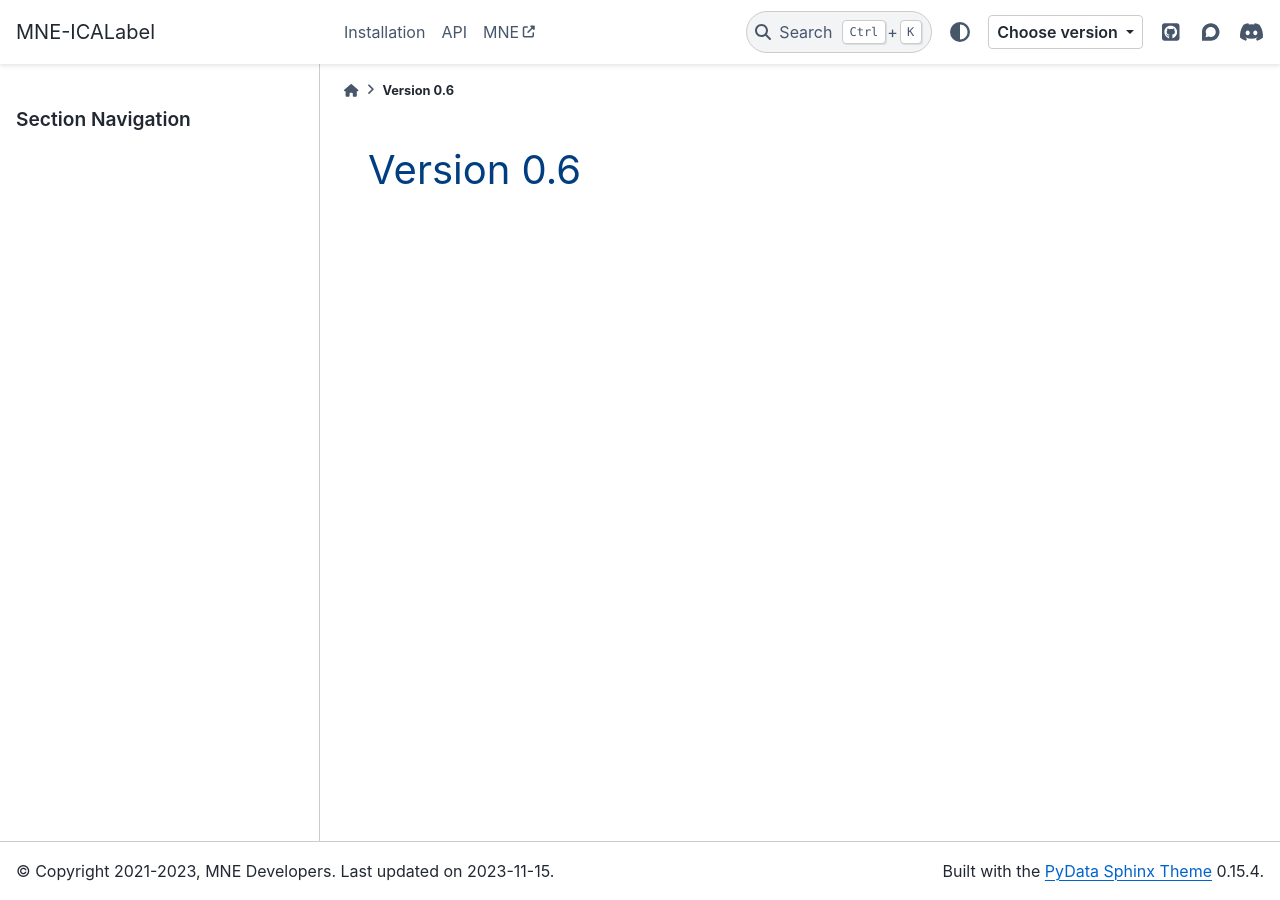
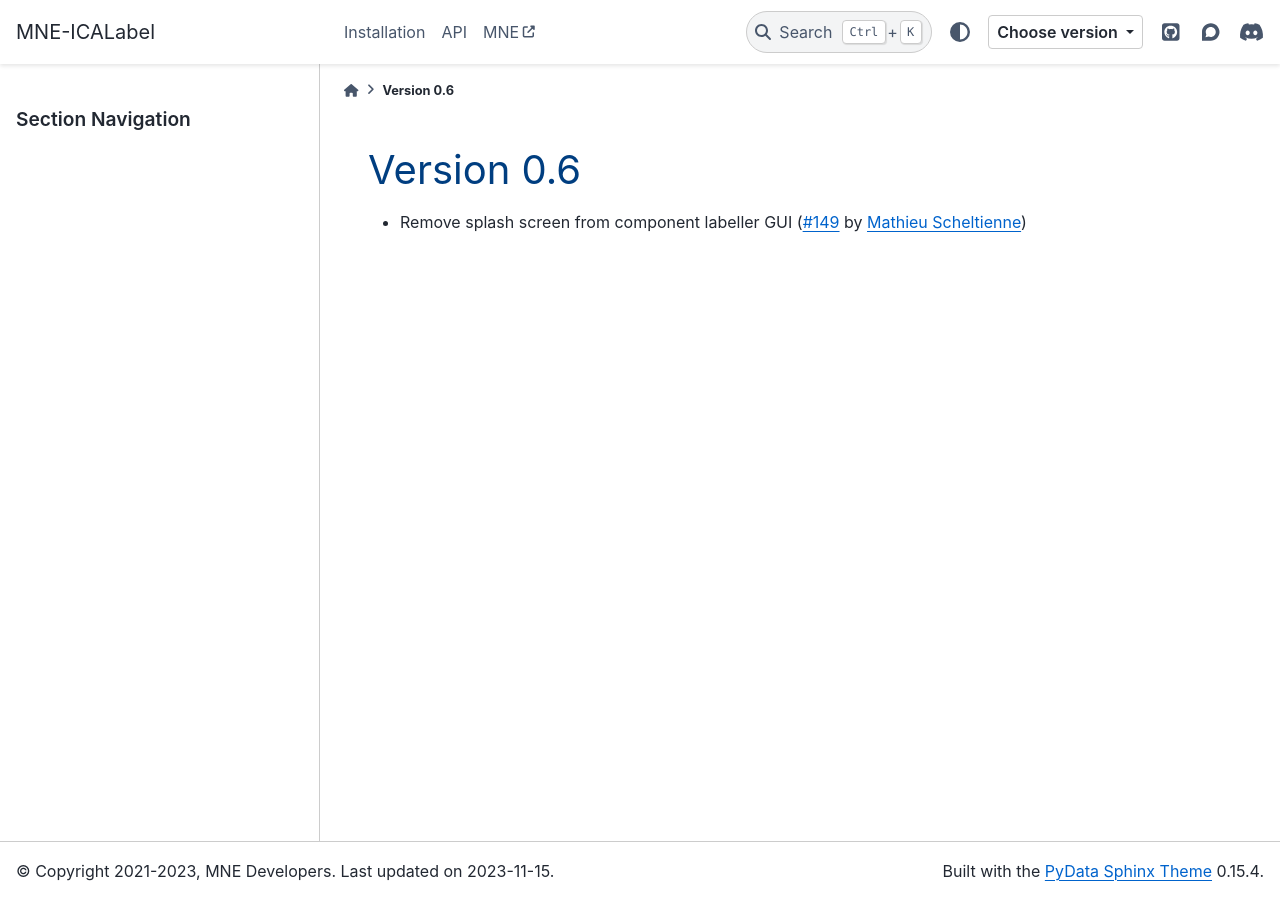
Before and after one commit to mne-tools/mne-icalabel, a Sphinx documentation site: the page built from doc/changes/latest.rst, in a window 1280 px wide. Built offline with Sphinx 7.4.7 and the PyData theme 0.15.4, drawn with Linux system fonts in a browser that asks for light colours; pages that are not in the unit, such as notebooks, are missing from menus.

Commit message:
add entry to changelog

```diff
--- a/doc/changes/latest.rst
+++ b/doc/changes/latest.rst
@@ -16,3 +16,5 @@
 
 Version 0.6
 ===========
+
+- Remove splash screen from component labeller GUI (:pr:`149` by `Mathieu Scheltienne`_)
```
